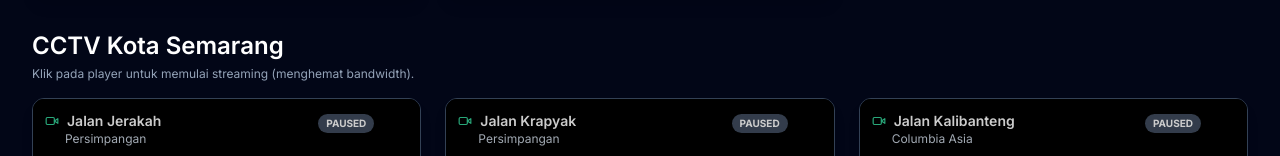
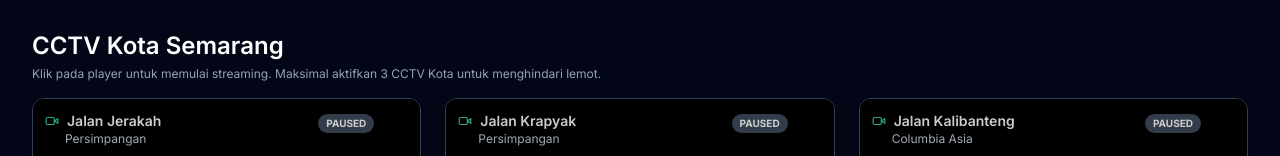
Before and after one commit to andrapn/cctv-lokal, a React (Vite) app: page / in a window 1280 px wide. Shown: the part 475-631 px from the top of the page. Built offline with nearby package versions, Linux system fonts and the light colour scheme; no server answers.

Commit message:
update comment

```diff
--- a/App.tsx
+++ b/App.tsx
@@ -72,7 +72,7 @@ const App = () => {
         </div>
 
         <h2 className="text-2xl font-semibold text-white mt-8 mb-1">CCTV Kota Semarang</h2>
-        <p className="text-slate-400 text-xs mb-4">Klik pada player untuk memulai streaming (menghemat bandwidth).</p>
+        <p className="text-slate-400 text-xs mb-4">Klik pada player untuk memulai streaming. Maksimal aktifkan 3 CCTV Kota untuk menghindari lemot.</p>
         <div className="grid grid-cols-1 md:grid-cols-2 lg:grid-cols-3 gap-6">
           {cctvKota.map((camera) => (
             <CameraCard key={camera.id} camera={camera} autoPlay={false} />
```
